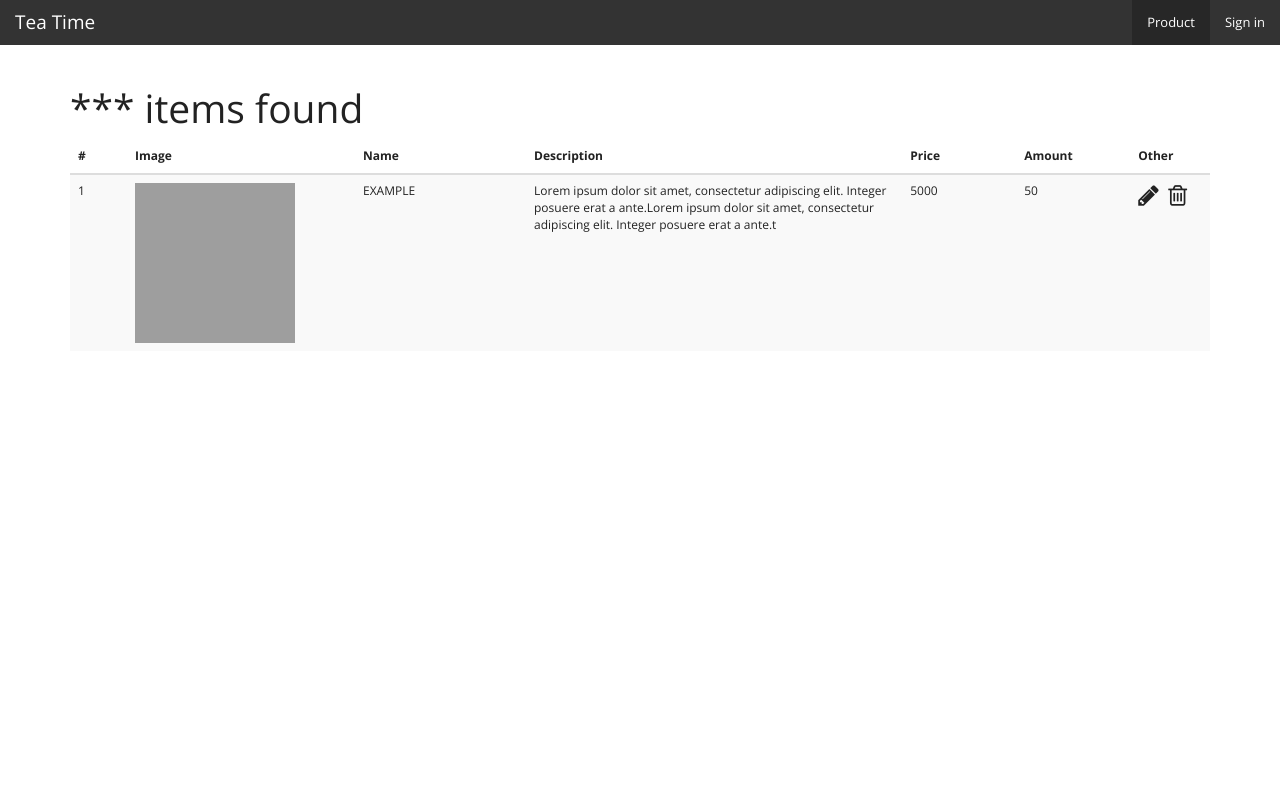
After one commit to thetongz/OS2_HW1, a PHP site: page /views/product.php in a window 1280 px wide. The commit adds this page. Run offline with PHP 8.4, Linux system fonts and the light colour scheme; grey boxes are pictures that could not be loaded.

Commit message:
add product page

```diff
--- a/index.php
+++ b/index.php
@@ -16,7 +16,7 @@
         </div>
         <div>
             <ul class="nav navbar-nav navbar-right">
-                <li><a href="#">Product</a></li>
+                <li><a href="views/product.php">Product</a></li>
                 <li><a href="views/signin.php">Sign in</a></li>
             </ul>
         </div>
--- /dev/null
+++ b/views/product.php
@@ -0,0 +1,68 @@
+<html>
+<head>
+    <title>Tea Time Shop</title>
+    <meta charset="utf-8">
+    <meta name="viewport" content="width=device-width, initial-scale=1.0">
+    <link href="../static/fontawesome/css/font-awesome.min.css" rel="stylesheet">
+    <link rel="stylesheet" href="../static/style/bootstrap.min.css">
+    <script src="../static/javascript/jquery.min.js"></script>
+    <script src="../static/javascript/bootstrap.min.js"></script>
+</head>
+<body>
+<nav class="navbar navbar-default">
+    <div class="container-fluid">
+        <div class="navbar-header">
+            <a class="navbar-brand" href="#">Tea Time</a>
+        </div>
+        <div>
+            <ul class="nav navbar-nav navbar-right">
+                <li class="active">
+                    <a href="#">Product</a>
+                </li>
+                <li>
+                    <a href="#">Sign in</a>
+                </li>
+            </ul>
+        </div>
+    </div>
+</nav>
+<div class="container">
+    <div>
+        <h1>*** items found</h1>
+        <table class="table table-striped table-hover ">
+            <thead>
+            <tr>
+                <th width="5%">#</th>
+                <th width="20%">Image</th>
+                <th width="15%">Name</th>
+                <th width="33%">Description</th>
+                <th width="10%">Price</th>
+                <th width="10%">Amount</th>
+                <th width="7%">Other</th>
+            </tr>
+            </thead>
+            <tbody>
+            <tr>
+                <td>1</td>
+                <td>
+                    <img src="https://i.pinimg.com/736x/38/3a/77/383a77e9505c0a48cffce8ab446ef680--hot-teas-good-ideas.jpg"
+                         alt="" width="160px" height="160px">
+                </td>
+                <td>EXAMPLE</td>
+                <td>Lorem ipsum dolor sit amet, consectetur adipiscing elit. Integer posuere erat a ante.Lorem ipsum
+                    dolor sit amet, consectetur adipiscing elit. Integer posuere erat a ante.t
+                </td>
+                <td>5000</td>
+                <td>50</td>
+                <td>
+                    <i class="fa fa-pencil fa-2x" aria-hidden="true"></i>
+                    &nbsp;
+                    <i class="fa fa-trash-o fa-2x" aria-hidden="true"></i>
+                </td>
+            </tr>
+            </tbody>
+        </table>
+    </div>
+</div>
+</body>
+</html>
```
